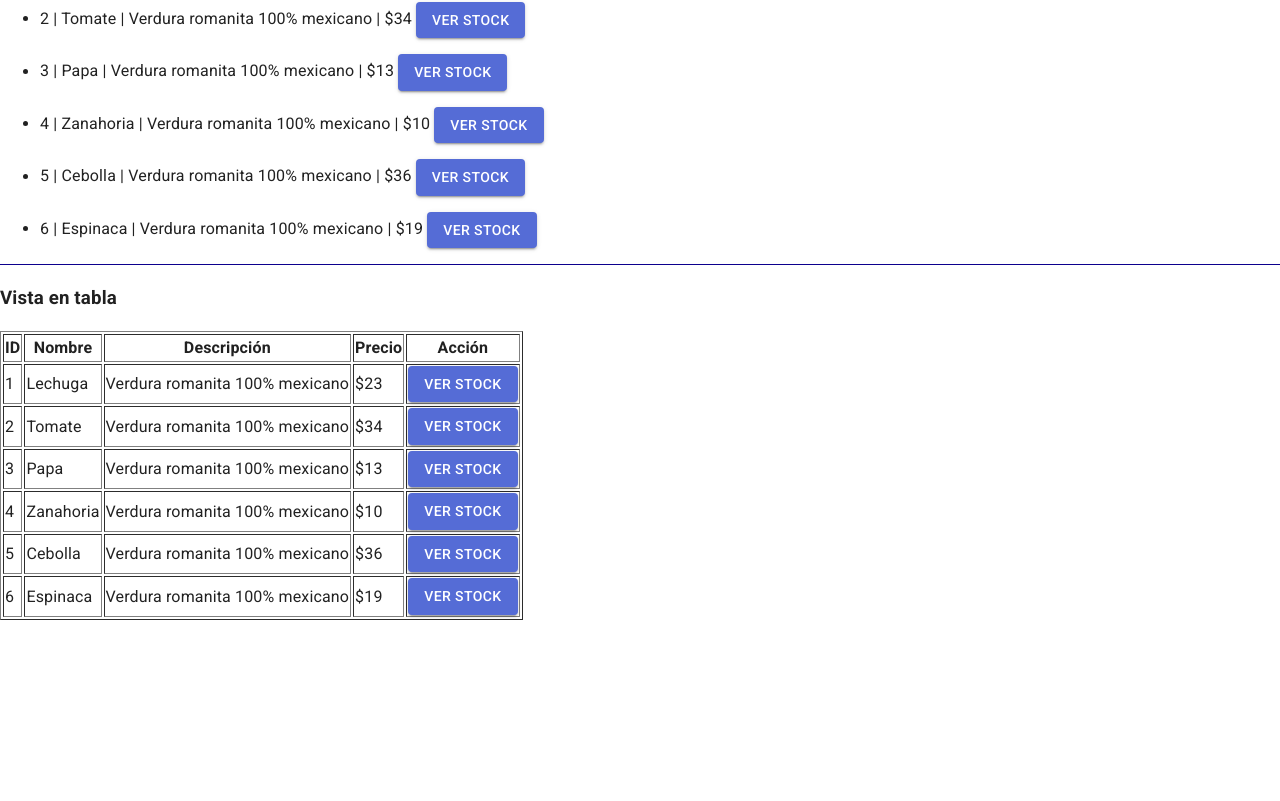
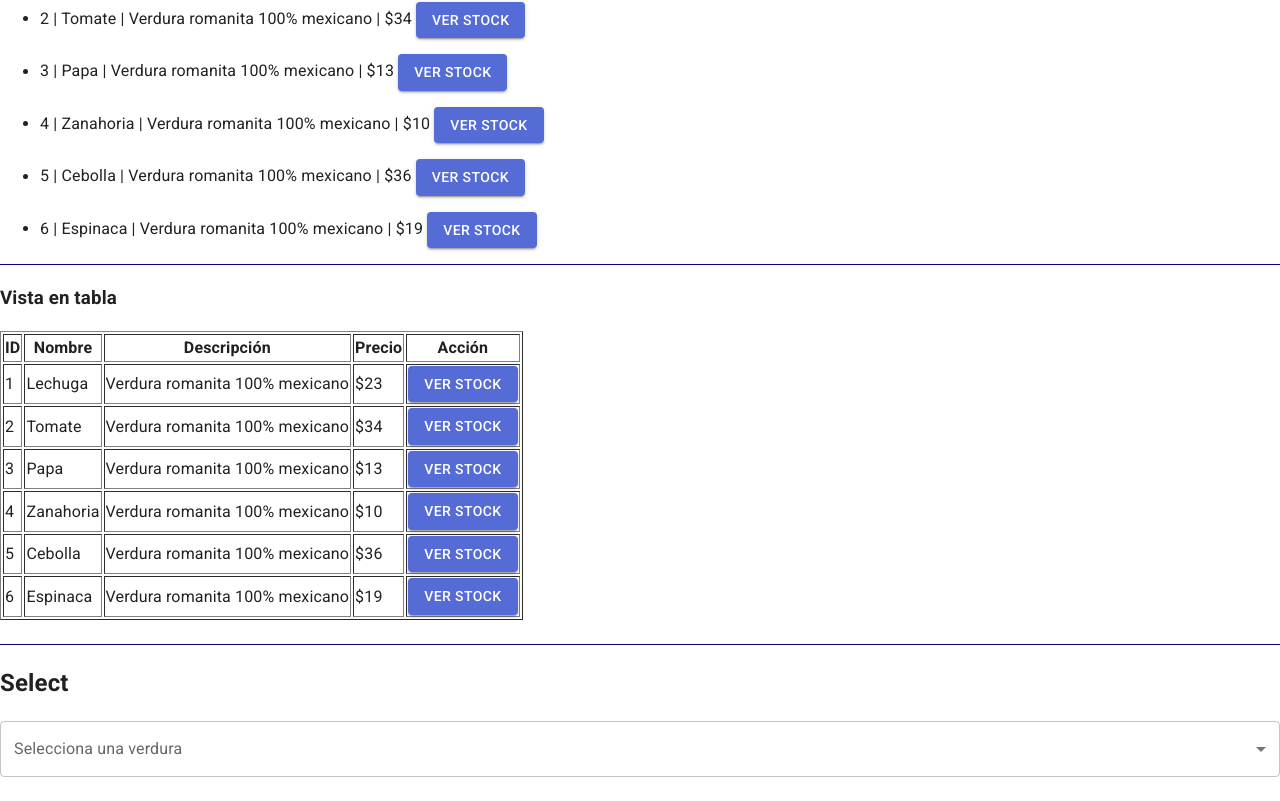
Before and after one commit to YairGmP/Class-React-with-vite, a React (Vite) app in the folder material-ui-vite/: page / in a window 1280 px wide. Shown: the part 266-1067 px from the top of the page. Before the commit the page ends 886 px from the top, so only its background shows below. Built offline with nearby package versions, Linux system fonts and the light colour scheme.

Commit message:
Select productos

```diff
--- a/material-ui-vite/src/components/Productos/ListaVerduras.jsx
+++ b/material-ui-vite/src/components/Productos/ListaVerduras.jsx
@@ -1,6 +1,7 @@
 import React from "react";
 import Button from "@mui/material/Button";
 import { Divider } from "@mui/material";
+import VerduraSelect from "./VerduraSelect";
 
 export default function ListaVerduras() {
   const verduras = [
@@ -115,6 +116,13 @@ export default function ListaVerduras() {
           </table>
         </div>
       )}
+       <br />
+      <Divider color="Secondary"/>
+
+      <h2>Select</h2>
+      <VerduraSelect/>
+      <br />
+
     </div>
   );
 }
--- /dev/null
+++ b/material-ui-vite/src/components/Productos/VerduraSelect.jsx
@@ -0,0 +1,49 @@
+import * as React from "react";
+import Box from "@mui/material/Box";
+import InputLabel from "@mui/material/InputLabel";
+import MenuItem from "@mui/material/MenuItem";
+import FormControl from "@mui/material/FormControl";
+import Select from "@mui/material/Select";
+
+export default function VerduraSelect() {
+  const [selectedVerdura, setSelectedVerdura] = React.useState("");
+
+  const verduras = [
+    { id: "1", nombre: "Lechuga", descripcion: "Verdura romanita 100% mexicana", precio: 23, Cantidad: 12 },
+    { id: "2", nombre: "Tomate", descripcion: "Verdura romanita 100% mexicana", precio: 34, Cantidad: 10 },
+    { id: "3", nombre: "Papa", descripcion: "Verdura romanita 100% mexicana", precio: 13, Cantidad: 2 },
+    { id: "4", nombre: "Zanahoria", descripcion: "Verdura romanita 100% mexicana", precio: 10, Cantidad: 5 },
+    { id: "5", nombre: "Cebolla", descripcion: "Verdura romanita 100% mexicana", precio: 36, Cantidad: 1 },
+    { id: "6", nombre: "Espinaca", descripcion: "Verdura romanita 100% mexicana", precio: 19, Cantidad: 200 },
+  ];
+
+  const handleChange = (event) => {
+    setSelectedVerdura(event.target.value);
+  };
+
+  return (
+    <Box sx={{ minWidth: 120 }}>
+      <FormControl fullWidth>
+        <InputLabel id="verdura-select-label">Selecciona una verdura</InputLabel>
+        <Select
+          labelId="verdura-select-label"
+          id="verdura-select"
+          value={selectedVerdura}
+          onChange={handleChange}
+        >
+          {verduras.map((verdura) => (
+            <MenuItem key={verdura.id} value={verdura.id}>
+              {verdura.nombre} - ${verdura.precio}
+            </MenuItem>
+          ))}
+        </Select>
+      </FormControl>
+      {selectedVerdura && (
+        <p>
+          Has seleccionado:{" "}
+          {verduras.find((verdura) => verdura.id === selectedVerdura)?.nombre}
+        </p>
+      )}
+    </Box>
+  );
+}
```
